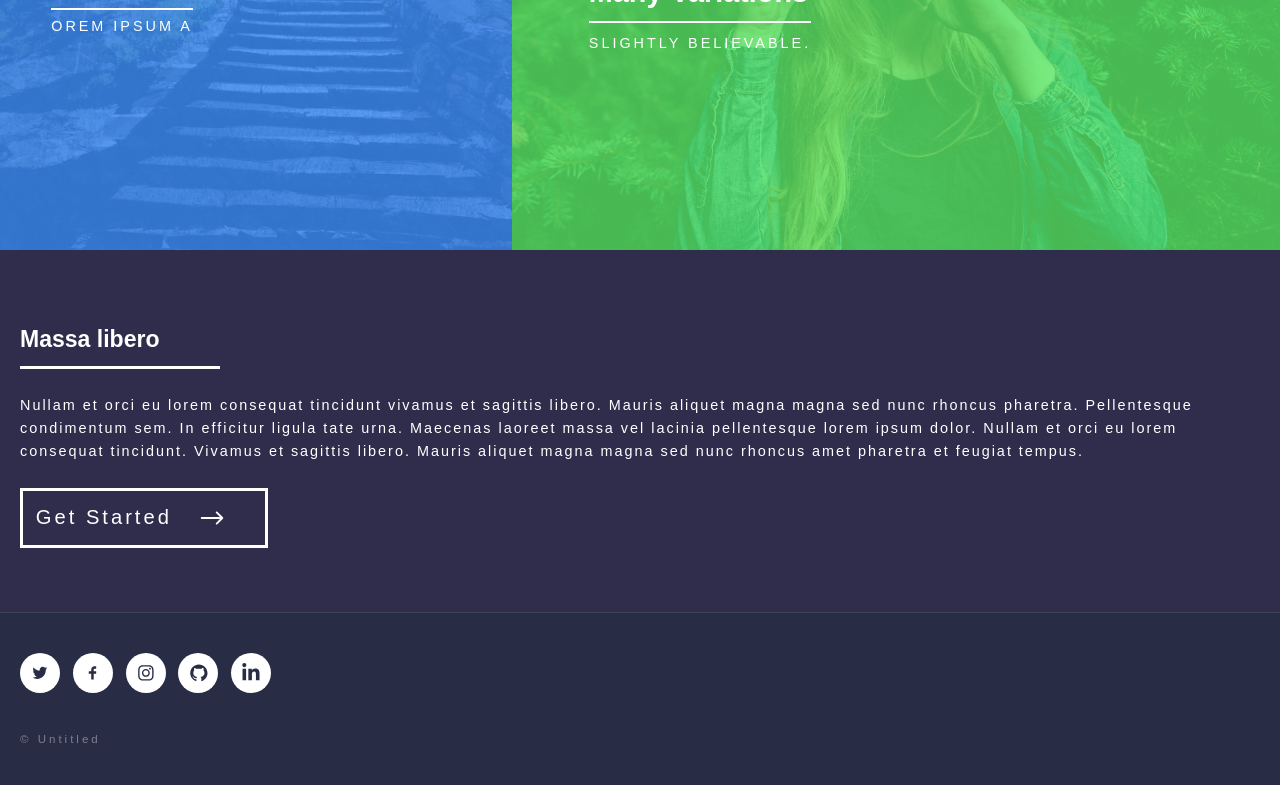
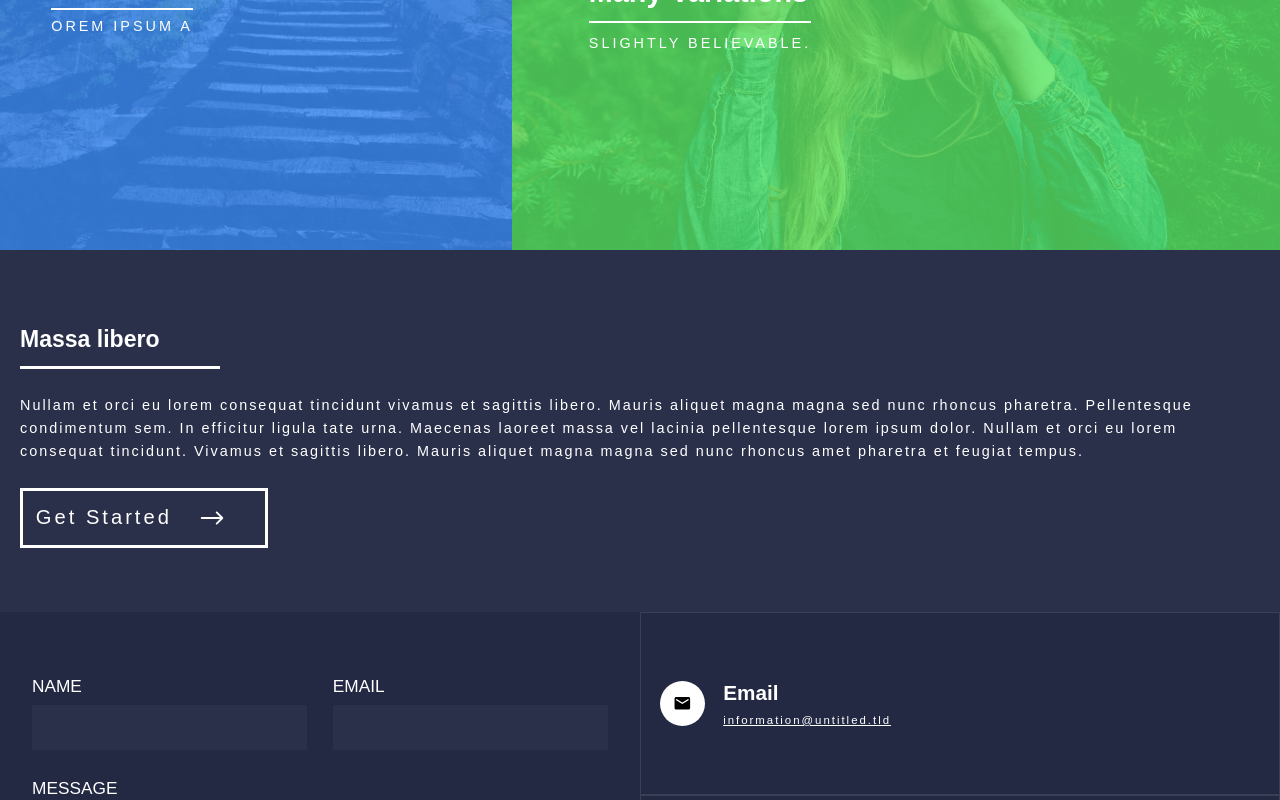
Before and after one commit to diego-nascimento/Forty-Template, a Next.js app: page / in a window 1280 px wide. Shown: the part 2000-2800 px from the top of the page. Built offline with nearby package versions, Linux system fonts and the light colour scheme.

Commit message:
page index terminada

```diff
--- /dev/null
+++ b/src/Components/IndexPage/Contato/Contato.js
@@ -0,0 +1,75 @@
+import React from 'react';
+import { Container, Content, Formulario, Lista, Item } from './Contato.style';
+import Botao from '../../Button/Button';
+import { MdEmail } from 'react-icons/md';
+import { FaPhone } from 'react-icons/fa';
+import { AiFillHome } from 'react-icons/ai';
+
+export default function Contato() {
+  return (
+    <Container>
+      <Content>
+        <Formulario>
+          <div className="inputs">
+            <div className="campo">
+              <label htmlFor="name">NAME</label>
+              <input type="text" name="name" id="name" />
+            </div>
+            <div className="campo">
+              <label htmlFor="email">EMAIL</label>
+
+              <input type="email" name="email" id="email" />
+            </div>
+          </div>
+          <div className="text-area">
+            <label htmlFor="Message">Message</label>
+            <textarea
+              name="Message"
+              id="Message"
+              cols="30"
+              rows="10"
+            ></textarea>
+          </div>
+
+          <div className="botoes">
+            <Botao Color="1" Size={'300px'}>
+              send message
+            </Botao>
+            <Botao Size={'150px'}> Clear</Botao>
+          </div>
+        </Formulario>
+        <Lista>
+          <Item>
+            <div className="Icon">
+              <MdEmail />
+            </div>
+            <div className="Content">
+              <h3>Email</h3>
+              <a href="">information@untitled.tld</a>
+            </div>
+          </Item>
+          <Item>
+            <div className="Icon">
+              <FaPhone />
+            </div>
+            <div className="Content">
+              <h3>Phone</h3>
+              <p>(000) 000-0000 x12387</p>
+            </div>
+          </Item>
+          <Item>
+            <div className="Icon">
+              <FaPhone />
+            </div>
+            <div className="Content">
+              <h3>Address</h3>
+              <p>1234 Somewhere Road #5432</p>
+              <p>Nashville, TN 00000</p>
+              <p>United States of America</p>
+            </div>
+          </Item>
+        </Lista>
+      </Content>
+    </Container>
+  );
+}
--- /dev/null
+++ b/src/Components/IndexPage/Contato/Contato.style.js
@@ -0,0 +1,151 @@
+import styled from 'styled-components';
+
+export const Container = styled.section`
+  width: 100%;
+  display: flex;
+  align-items: center;
+  justify-content: center;
+  background: rgb(36, 41, 67);
+`;
+
+export const Content = styled.div`
+  display: grid;
+  grid-template-columns: 1fr 1fr;
+  color: white;
+  width: 100%;
+
+  @media (max-width: 800px) {
+    grid-template-columns: 1fr;
+  }
+`;
+
+export const Formulario = styled.form`
+  padding: 10% 5%;
+
+  label {
+    font-size: 0.6em;
+    font-weight: 500;
+    text-transform: uppercase;
+    margin-bottom: 3%;
+  }
+
+  textarea {
+    background: rgb(42, 47, 74);
+    border: none;
+    height: 200px;
+    resize: none;
+    width: 100%;
+
+    :focus {
+      border: 1px solid #9bf1ff;
+    }
+  }
+
+  textarea,
+  input {
+    color: white;
+    font-size: 0.6em;
+    padding: 1% 3%;
+    font-weight: 300;
+
+    input:focus {
+      border: 1px solid #9bf1ff;
+    }
+  }
+
+  .inputs {
+    display: grid;
+    grid-template-columns: 1fr 1fr;
+    grid-gap: 2vw;
+
+    input {
+      width: 100%;
+      height: 45px;
+      background: rgb(42, 47, 74);
+      border: none;
+
+      :focus {
+        border: 1px solid #9bf1ff;
+      }
+    }
+  }
+
+  .campo {
+    display: flex;
+    flex-direction: column;
+  }
+
+  .text-area {
+    margin-top: 3%;
+  }
+
+  .botoes {
+    display: flex;
+    flex-direction: row;
+    margin-top: 5%;
+
+    button:nth-child(2) {
+      margin-left: 3%;
+    }
+  }
+`;
+
+export const Lista = styled.ul`
+  display: grid;
+  grid-template-rows: 1fr 1fr 1fr;
+  width: 100%;
+`;
+
+export const Item = styled.li`
+  border: 1px solid rgba(255, 255, 255, 0.1);
+  padding: 5% 3% 5%;
+  display: flex;
+  flex-direction: row;
+  align-items: center;
+  justify-content: flex-start;
+
+  .Icon {
+    height: 45px;
+    width: 45px;
+    color: black;
+    background: white;
+    display: flex;
+    align-items: center;
+    justify-content: center;
+    border-radius: 100%;
+
+    svg {
+      font-size: 1.8em;
+    }
+  }
+
+  .Content {
+    display: flex;
+    flex-direction: column;
+    height: 100%;
+    justify-content: center;
+    margin: 0 3%;
+
+    h3 {
+      font-size: 2em;
+    }
+
+    p,
+    a {
+      margin-top: 5%;
+      font-size: 1.1em;
+      letter-spacing: 2px;
+    }
+
+    a {
+      text-decoration: underline;
+      text-decoration-color: white;
+      transition: 0.3s;
+
+      :hover {
+        text-decoration: none;
+        color: #9bf1ff;
+      }
+    }
+  }
+`;
--- a/src/Components/IndexPage/Section3/Section3.style.js
+++ b/src/Components/IndexPage/Section3/Section3.style.js
@@ -2,7 +2,7 @@ import styled from 'styled-components';
 
 export const Container = styled.section`
   width: 100vw;
-  background: #302c4c;
+  background: rgb(42, 47, 74);
   padding: 5% 0;
   display: flex;
   justify-content: center;
--- a/src/Components/Menu/Menu.style.js
+++ b/src/Components/Menu/Menu.style.js
@@ -18,7 +18,7 @@ export const MenuStyle = styled.header`
   padding: 0px 2vw;
   position: ${(props) => (props.HeaderState == 0 ? 'absolute' : 'fixed')};
   background: ${(props) =>
-    props.HeaderState == 1 ? '#302c4c' : 'rgba(1, 1, 1, 0)'};
+    props.HeaderState == 1 ? 'rgb(42, 47, 74)' : 'rgba(1, 1, 1, 0)'};
   z-index: 98;
   top: 0;
   animation: ${(props) => (props.HeaderState == 1 ? AnimationMenu : 'none')} 2s
--- a/src/global/globalStyles.js
+++ b/src/global/globalStyles.js
@@ -49,7 +49,11 @@ body{
 ul, li, a, span, strong {
   text-decoration: none;
   list-style: none;
-  font-size: .7em;
+  font-size: .6em;
+
+  @media(max-width: 800px){
+    font-size: .8em;
+  }
 }
 
 a, span, strong {
--- a/src/pages/_documents.js
+++ b/src/pages/_documents.js
@@ -40,7 +40,7 @@ export default class MyDocument extends Document {
             crossOrigin="anonymous"
           />
           <link
-            href="https://fonts.googleapis.com/css2?family=Source+Sans+Pro:wght@400;700&display=swap"
+            href="https://fonts.googleapis.com/css2?family=Source+Sans+Pro:wght@300;400;700&display=swap"
             rel="stylesheet"
           />
           <script
--- a/src/pages/index.js
+++ b/src/pages/index.js
@@ -2,6 +2,8 @@ import Layout from '../Components/Layout/layout';
 import Painel from '../Components/IndexPage/Painel/Painel';
 import Section from '../Components/IndexPage/SectionDivide/SectionDivide';
 import Section3 from '../Components/IndexPage/Section3/Section3';
+import Contato from '../Components/IndexPage/Contato/Contato';
+
 export default function Home() {
   return (
     <Layout>
@@ -40,6 +42,7 @@ export default function Home() {
         Subtexto2="slightly believable."
       />
       <Section3 />
+      <Contato />
     </Layout>
   );
 }
```
